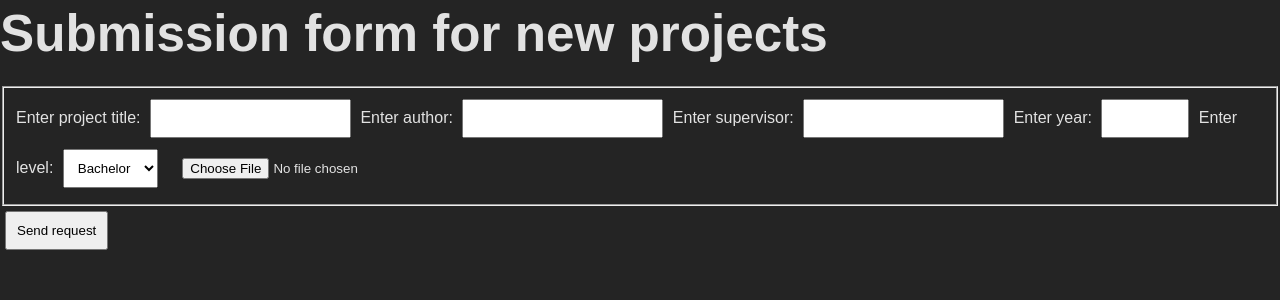
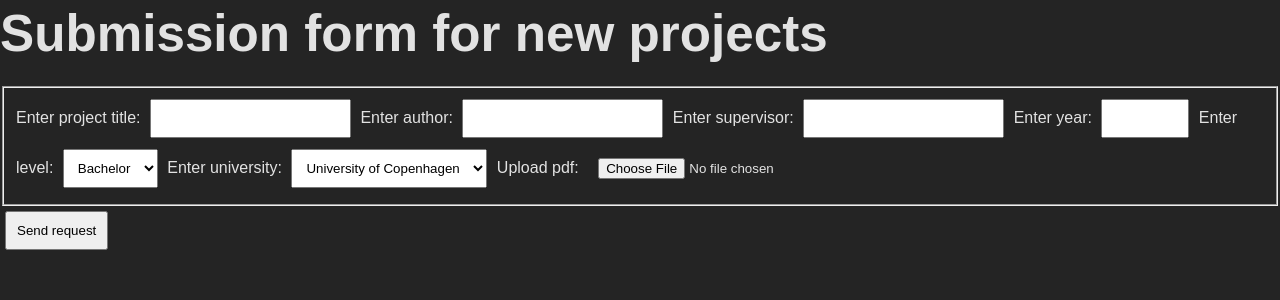
Before and after one commit to AS0013/DatabaseProject_UCPH, a Flask app: page /addProject in a window 1280 px wide. Shown: the part 44-344 px from the top of the page. Run offline with Flask 3, Linux system fonts and the light colour scheme.

Commit message:
added university option

```diff
--- a/Flask_app/templates/addProject.html
+++ b/Flask_app/templates/addProject.html
@@ -38,7 +38,12 @@
                         <option value="MSc">Master</option>
                     </select>
                 </label>
-                <label for="pdf">
+                <label>Enter university:
+                    <select>
+                        <option value="BSc">University of Copenhagen</option>
+                    </select>
+                </label>
+                <label for="pdf"> Upload pdf:
                     <input id="pdf" type="file" />
                 </label>
             </fieldset>
```
